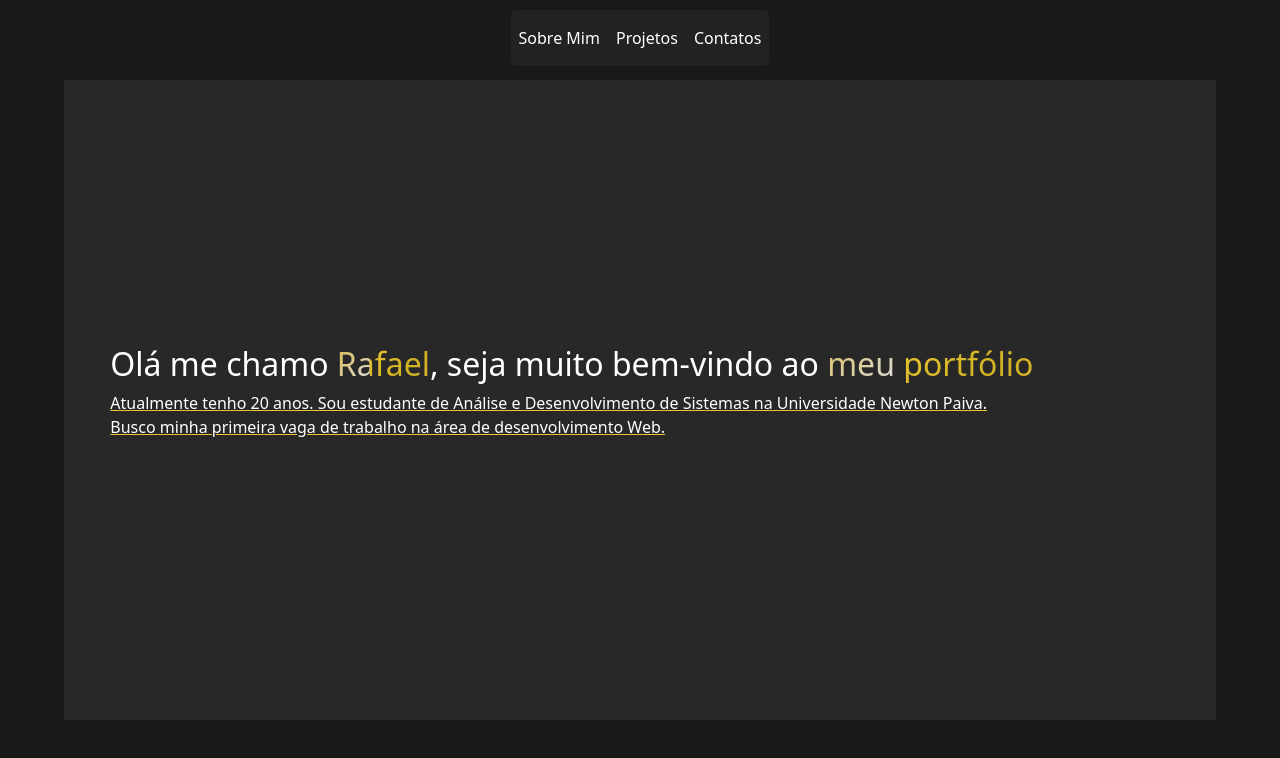
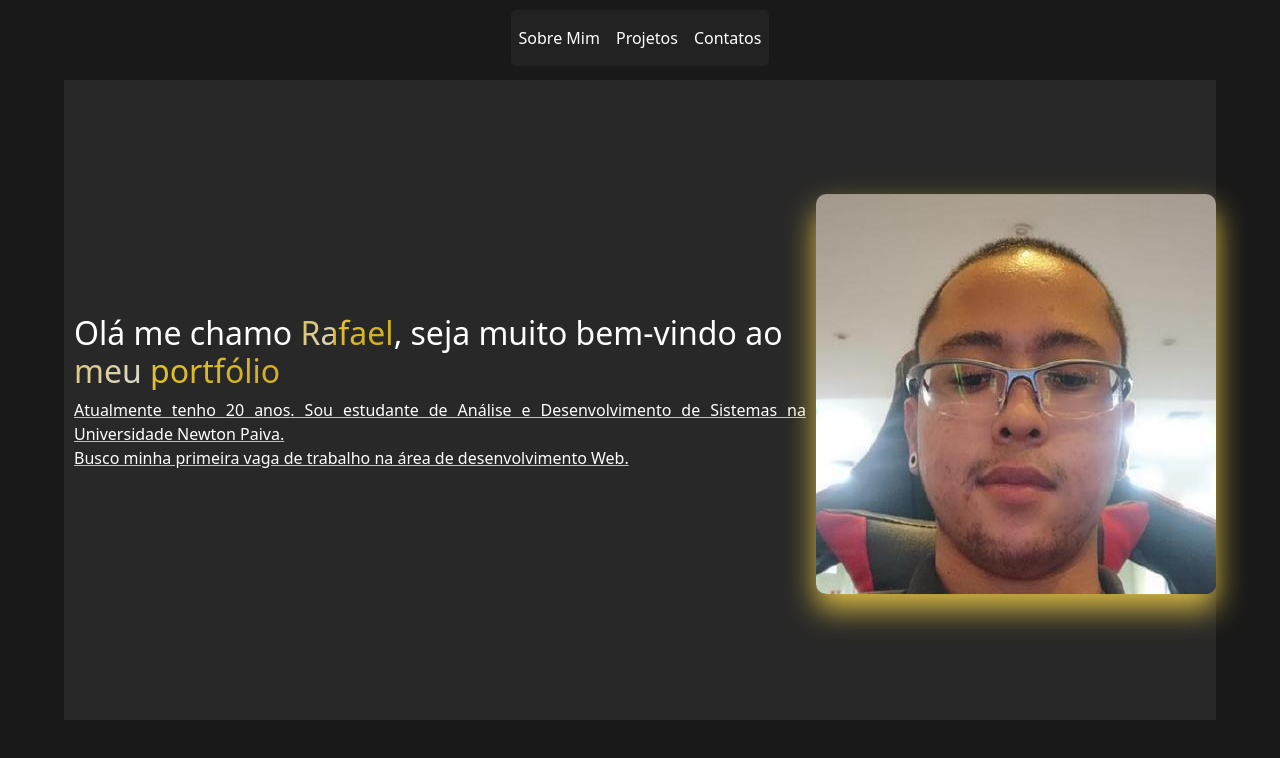
Before and after one commit to Rafael-China/Portifolio, a React (Create React App) app: page / in a window 1280 px wide. Shown: the top 758 px of the page. Built offline with nearby package versions, Linux system fonts and the light colour scheme.

Commit message:
add update

```diff
--- a/src/App.css
+++ b/src/App.css
@@ -78,11 +78,12 @@ body {
   height: auto;
 }
 
-.avatar {
-  width: 100px;
-  /* Ajuste o tamanho conforme necessário */
+.avatar img {
+  width: auto;
   height: auto;
   animation: bounceUpDown 3s infinite alternate;
+  border-radius: 10px;
+  box-shadow: 0px 15px 30px #dabb44;
 }
 
 @keyframes bounceUpDown {
--- a/src/App.js
+++ b/src/App.js
@@ -1,5 +1,6 @@
 import React, { useState, useEffect } from 'react';
 import './App.css';
+import imagem from "./assents/img/Foto.jpeg"
 
 const calcularIdade = (dataNascimento) => {
   const hoje = new Date();
@@ -72,10 +73,11 @@ function App() {
               <br /> Busco minha primeira vaga de trabalho na área de
               desenvolvimento Web.
             </p>
-
           </div>
           <div className="divAvatar">
-            <div className="avatar"></div>
+            <div className="avatar">
+              <img src={imagem} />
+            </div>
           </div>
         </div>
       </div>
```
